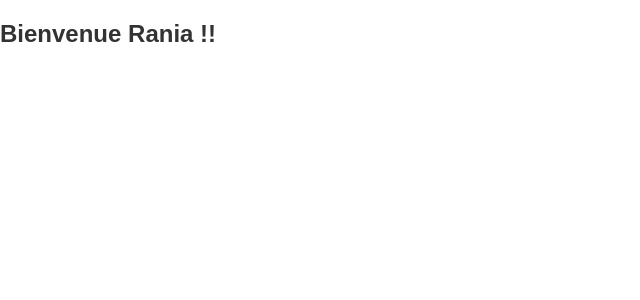
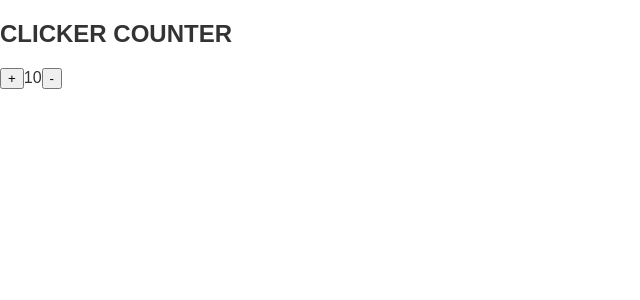
Before and after one commit to projectsrx00/first-projet-react, a React (Create React App) app: page / in a window 1280 px wide. Shown: the top 300 px of the page, without its empty margins (0-640 px from the left). Built offline with nearby package versions, Linux system fonts and the light colour scheme.

Commit message:
exercice2

```diff
--- a/src/App.jsx
+++ b/src/App.jsx
@@ -1,12 +1,16 @@
-import Visiteur from "./composants/Visiteur";
-import Client from "./composants/Client";
-
+import {useState} from 'react';
 function App() {
-  let connecte = true;
-  let name = 'Rania';
+  const [init,setInit] = useState(10);
+  function plus () {
+      setInit(init + 2)
+  }
+  function moins () {
+    setInit(init - 1)
+  }
   return (
     <div>
-      {connecte ? <Client nom={name}/> : <Visiteur/>}
+      <h2>CLICKER COUNTER</h2>
+      <button onClick={plus}>+</button>{init}<button onClick={moins}>-</button>
     </div>
   );
 }
--- a/src/composants/Client.jsx
+++ /dev/null
@@ -1,6 +0,0 @@
-function Client (props) {
-    return (
-        <h2>Bienvenue {props.nom} !!</h2>
-    );
-}
-export default Client;
--- a/src/composants/Visiteur.jsx
+++ /dev/null
@@ -1,6 +0,0 @@
-function Visiteur () {
-    return (
-        <h2>Bonjour! Veuillez vous inscrire !!</h2>
-    );
-}
-export default Visiteur
```
